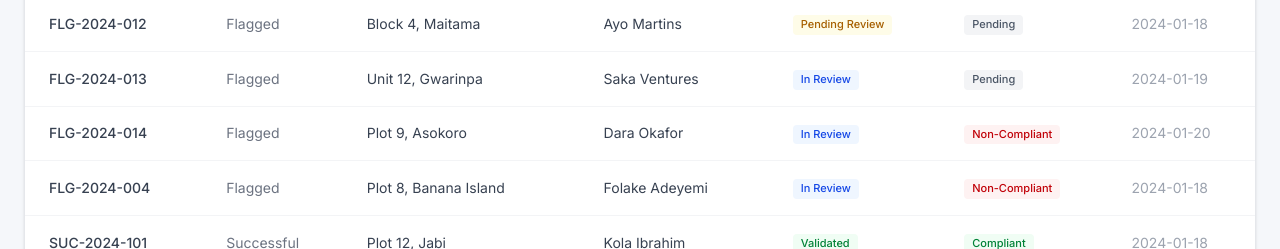
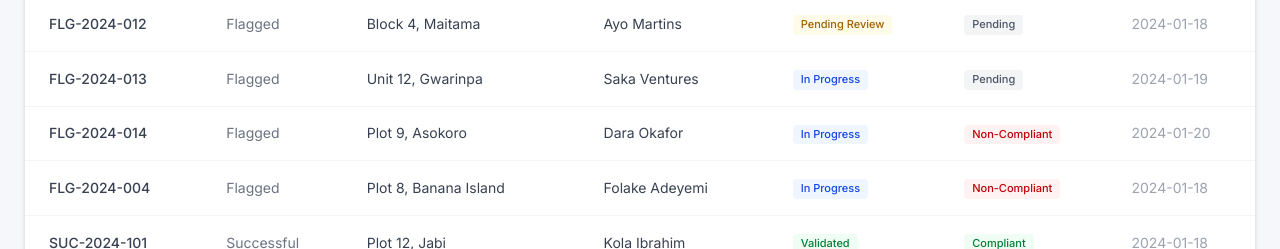
Before and after one commit to heismyke/rerit-backend, a Vue app: page /auditor in a window 1280 px wide. Shown: the part 1227-1476 px from the top of the page. Built offline with nearby package versions, Linux system fonts and the light colour scheme.

Commit message:
fix: flagged cases v8

```diff
--- a/src/stores/auditorCasesStore.ts
+++ b/src/stores/auditorCasesStore.ts
@@ -21,7 +21,7 @@ export type FlaggedCase = {
   taxpayer: string
   reason: string
   receivedAt: string
-  status: 'Pending Review' | 'In Review' | 'Resolved'
+  status: 'Pending Review' | 'In Progress' | 'Resolved'
   priority: 'Low' | 'Medium' | 'High' | 'Critical'
   resultStatus: 'Compliant' | 'Non-Compliant' | null
   resultNotes: string
@@ -45,9 +45,9 @@ const auditCases = ref<AuditCase[]>([
 const flaggedCases = ref<FlaggedCase[]>([
   { id: 'FLG-2024-011', filingId: 'FCT-IRS-00211', property: 'Plot 18, Wuse II', taxpayer: 'Nwosu Holdings', reason: 'Declared rent below benchmark', receivedAt: '2024-01-18', status: 'Pending Review', priority: 'High', resultStatus: null, resultNotes: '', resultSentAt: null },
   { id: 'FLG-2024-012', filingId: 'FCT-IRS-00225', property: 'Block 4, Maitama', taxpayer: 'Ayo Martins', reason: 'Declared rent below benchmark', receivedAt: '2024-01-18', status: 'Pending Review', priority: 'Medium', resultStatus: null, resultNotes: '', resultSentAt: null },
-  { id: 'FLG-2024-013', filingId: 'FCT-IRS-00231', property: 'Unit 12, Gwarinpa', taxpayer: 'Saka Ventures', reason: 'Declared rent below benchmark', receivedAt: '2024-01-19', status: 'In Review', priority: 'High', resultStatus: null, resultNotes: '', resultSentAt: null },
-  { id: 'FLG-2024-014', filingId: 'FCT-IRS-00237', property: 'Plot 9, Asokoro', taxpayer: 'Dara Okafor', reason: 'Declared rent below benchmark', receivedAt: '2024-01-20', status: 'In Review', priority: 'Critical', resultStatus: 'Non-Compliant', resultNotes: 'Under-declaration confirmed. Notice issued.', resultSentAt: '2024-01-21' },
-  { id: 'FLG-2024-004', filingId: 'FCT-IRS-00004', property: 'Plot 8, Banana Island', taxpayer: 'Folake Adeyemi', reason: 'Declared rent below benchmark', receivedAt: '2024-01-18', status: 'In Review', priority: 'Critical', resultStatus: 'Non-Compliant', resultNotes: 'Under-declared rental income. Notice of non-compliance issued.', resultSentAt: '2024-01-18' },
+  { id: 'FLG-2024-013', filingId: 'FCT-IRS-00231', property: 'Unit 12, Gwarinpa', taxpayer: 'Saka Ventures', reason: 'Declared rent below benchmark', receivedAt: '2024-01-19', status: 'In Progress', priority: 'High', resultStatus: null, resultNotes: '', resultSentAt: null },
+  { id: 'FLG-2024-014', filingId: 'FCT-IRS-00237', property: 'Plot 9, Asokoro', taxpayer: 'Dara Okafor', reason: 'Declared rent below benchmark', receivedAt: '2024-01-20', status: 'In Progress', priority: 'Critical', resultStatus: 'Non-Compliant', resultNotes: 'Under-declaration confirmed. Notice issued.', resultSentAt: '2024-01-21' },
+  { id: 'FLG-2024-004', filingId: 'FCT-IRS-00004', property: 'Plot 8, Banana Island', taxpayer: 'Folake Adeyemi', reason: 'Declared rent below benchmark', receivedAt: '2024-01-18', status: 'In Progress', priority: 'Critical', resultStatus: 'Non-Compliant', resultNotes: 'Under-declared rental income. Notice of non-compliance issued.', resultSentAt: '2024-01-18' },
 ])
 
 const successfulFilings = ref<SuccessfulFiling[]>([
--- a/src/views/dashboards/auditor/AuditorDashboard.vue
+++ b/src/views/dashboards/auditor/AuditorDashboard.vue
@@ -226,7 +226,7 @@ const filteredAllCases = computed(() => {
                     <span class="inline-flex items-center px-2 py-0.5 rounded text-[11px] font-medium"
                       :class="{
                         'bg-yellow-50 text-yellow-700': c.status === 'Pending' || c.status === 'Pending Review',
-                        'bg-blue-50 text-blue-700': c.status === 'In Progress' || c.status === 'In Review',
+                        'bg-blue-50 text-blue-700': c.status === 'In Progress',
                         'bg-green-50 text-green-700': c.status === 'Completed' || c.status === 'Resolved' || c.status === 'Validated' || c.status === 'Reviewed',
                         'bg-red-50 text-red-700': c.status === 'Flagged',
                       }">{{ c.status }}</span>
--- a/src/views/dashboards/auditor/FlaggedCases.vue
+++ b/src/views/dashboards/auditor/FlaggedCases.vue
@@ -159,7 +159,7 @@ const generateAiInsights = () => {
                     <span class="px-2 py-0.5 text-[11px] font-medium rounded-full"
                       :class="{
                         'bg-yellow-50 text-yellow-700': flag.status === 'Pending Review',
-                        'bg-blue-50 text-blue-700': flag.status === 'In Review',
+                        'bg-blue-50 text-blue-700': flag.status === 'In Progress',
                         'bg-green-50 text-green-700': flag.status === 'Resolved',
                       }">{{ flag.status }}</span>
                   </td>
@@ -206,7 +206,7 @@ const generateAiInsights = () => {
           <div class="p-6 space-y-4">
             <div class="grid grid-cols-2 gap-4">
               <div><p class="text-[11px] text-gray-500">Flag ID</p><p class="text-[13px] font-medium">{{ selectedFlag?.id }}</p></div>
-              <div><p class="text-[11px] text-gray-500">Status</p><span class="px-2 py-0.5 text-[11px] font-medium rounded-full" :class="{'bg-yellow-50 text-yellow-700': selectedFlag?.status === 'Pending Review', 'bg-blue-50 text-blue-700': selectedFlag?.status === 'In Review', 'bg-green-50 text-green-700': selectedFlag?.status === 'Resolved'}">{{ selectedFlag?.status }}</span></div>
+              <div><p class="text-[11px] text-gray-500">Status</p><span class="px-2 py-0.5 text-[11px] font-medium rounded-full" :class="{'bg-yellow-50 text-yellow-700': selectedFlag?.status === 'Pending Review', 'bg-blue-50 text-blue-700': selectedFlag?.status === 'In Progress', 'bg-green-50 text-green-700': selectedFlag?.status === 'Resolved'}">{{ selectedFlag?.status }}</span></div>
               <div><p class="text-[11px] text-gray-500">Priority</p><span class="px-2 py-0.5 text-[11px] font-medium rounded-full" :class="{'bg-red-50 text-red-700': selectedFlag?.priority === 'Critical', 'bg-orange-50 text-orange-700': selectedFlag?.priority === 'High', 'bg-yellow-50 text-yellow-700': selectedFlag?.priority === 'Medium', 'bg-gray-100 text-gray-600': selectedFlag?.priority === 'Low'}">{{ selectedFlag?.priority }}</span></div>
               <div><p class="text-[11px] text-gray-500">FCT‑IRS Filing ID</p><p class="text-[13px]">{{ selectedFlag?.filingId }}</p></div>
             </div>
@@ -259,7 +259,7 @@ const generateAiInsights = () => {
               </div>
               <div>
                 <label class="block text-[11px] font-medium text-gray-600 mb-1.5">Status</label>
-                <select v-model="editFlag.status" class="input-field w-full"><option>Pending Review</option><option>In Review</option><option>Resolved</option></select>
+                <select v-model="editFlag.status" class="input-field w-full"><option>Pending Review</option><option>In Progress</option><option>Resolved</option></select>
               </div>
             </div>
           </div>
--- a/src/views/dashboards/auditor/SuccessfulFilings.vue
+++ b/src/views/dashboards/auditor/SuccessfulFilings.vue
@@ -128,7 +128,6 @@ const handleUpdateFiling = () => {
             <div>
               <label class="block text-[11px] font-medium text-gray-600 mb-1.5">Status</label>
               <select v-model="editFiling.status" class="input-field w-full">
-                <option>Validated</option>
                 <option>Reviewed</option>
               </select>
             </div>
```
Also changed, not shown: 1 other file (tests, documents, lock files or other folders).
